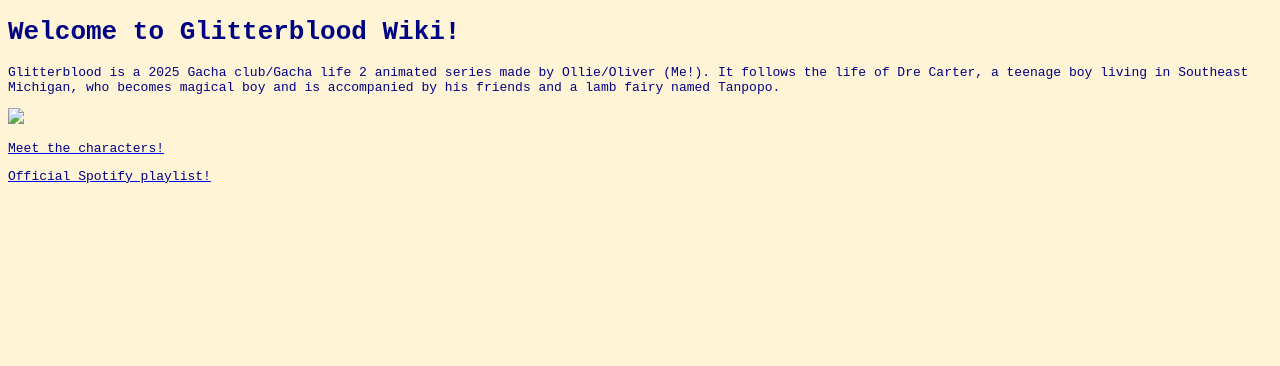
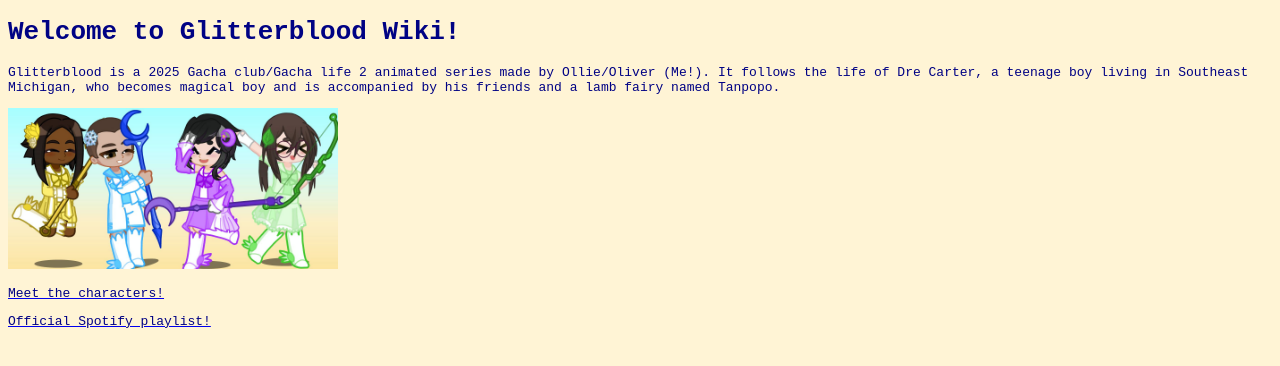
Before and after one commit to Hoshimimi/Glitterblood, a plain HTML site: page index.html in a window 1280 px wide. Drawn offline with Linux system fonts and the light colour scheme.

Commit message:
Update image source path for TanpopoAlliance.jpg

```diff
--- a/index.html
+++ b/index.html
@@ -9,7 +9,7 @@
 <h1>Welcome to Glitterblood Wiki!</h1>
 
 <p>Glitterblood is a 2025 Gacha club/Gacha life 2 animated series made by Ollie/Oliver (Me!). It follows the life of Dre Carter, a teenage boy living in Southeast Michigan, who becomes magical boy and is accompanied by his friends and a lamb fairy named Tanpopo.</p>
- <img src="TanpopoAlliance.jpg" width="330">
+ <img src="images/TanpopoAlliance.jpg" width="330">
 
  <a href="Characters.html"><p>Meet the characters!</p></a>
 
```
